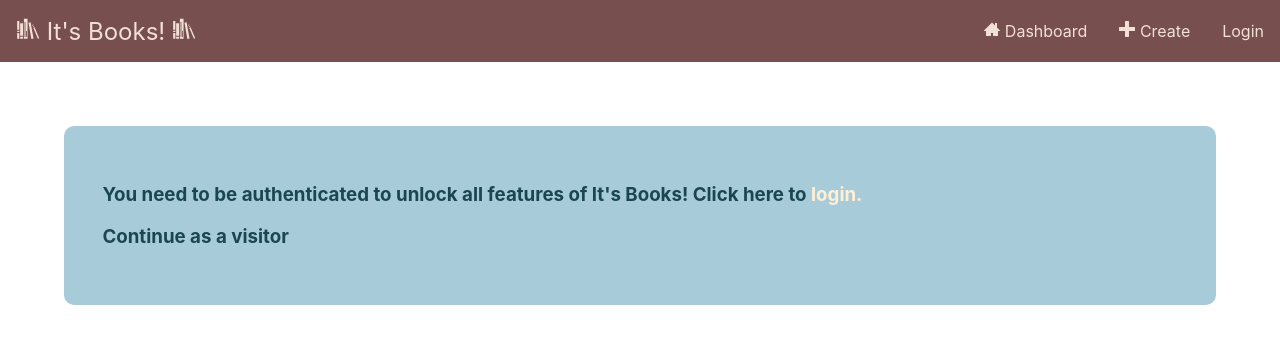
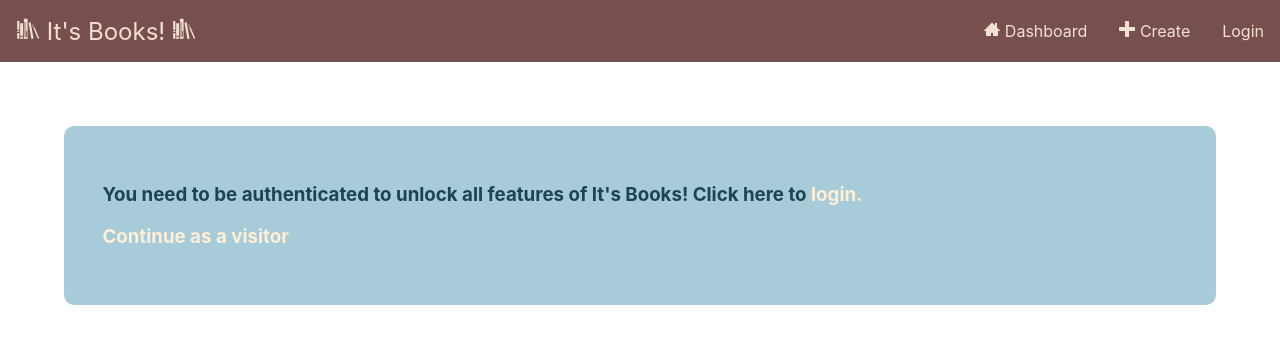
Before and after one commit to AdrianaMoralesQ/its-books-project, a Next.js app: page /login in a window 1280 px wide. Shown: the top 344 px of the page. Built offline with nearby package versions, Linux system fonts and the light colour scheme; no server answers; the database is empty.

Commit message:
polls comments

```diff
--- a/src/pages/login.tsx
+++ b/src/pages/login.tsx
@@ -3,11 +3,12 @@ import { Button, Wrapper } from 'components/styled';
 import { BooksContext, ModalTypes } from 'context';
 import Link from 'next/link';
 import { useContext } from 'react';
-
+// login page
 const Signin = () => {
+  // takes user from Auth0
   const { user, error } = useUser();
+  // makes modal available
   const { setIsModalVisible, setModalType } = useContext(BooksContext);
-  console.log({ user, error });
 
   return (
     <Wrapper>
@@ -28,6 +29,7 @@ const Signin = () => {
             </a>
           </h3>
           <h3
+            style={{ color: '#ffefd5' }}
             onClick={() => {
               setModalType(ModalTypes.VISIT);
               setIsModalVisible(true);
```
Also changed, not shown: src/pages/poll.tsx (+7 -6 lines).
